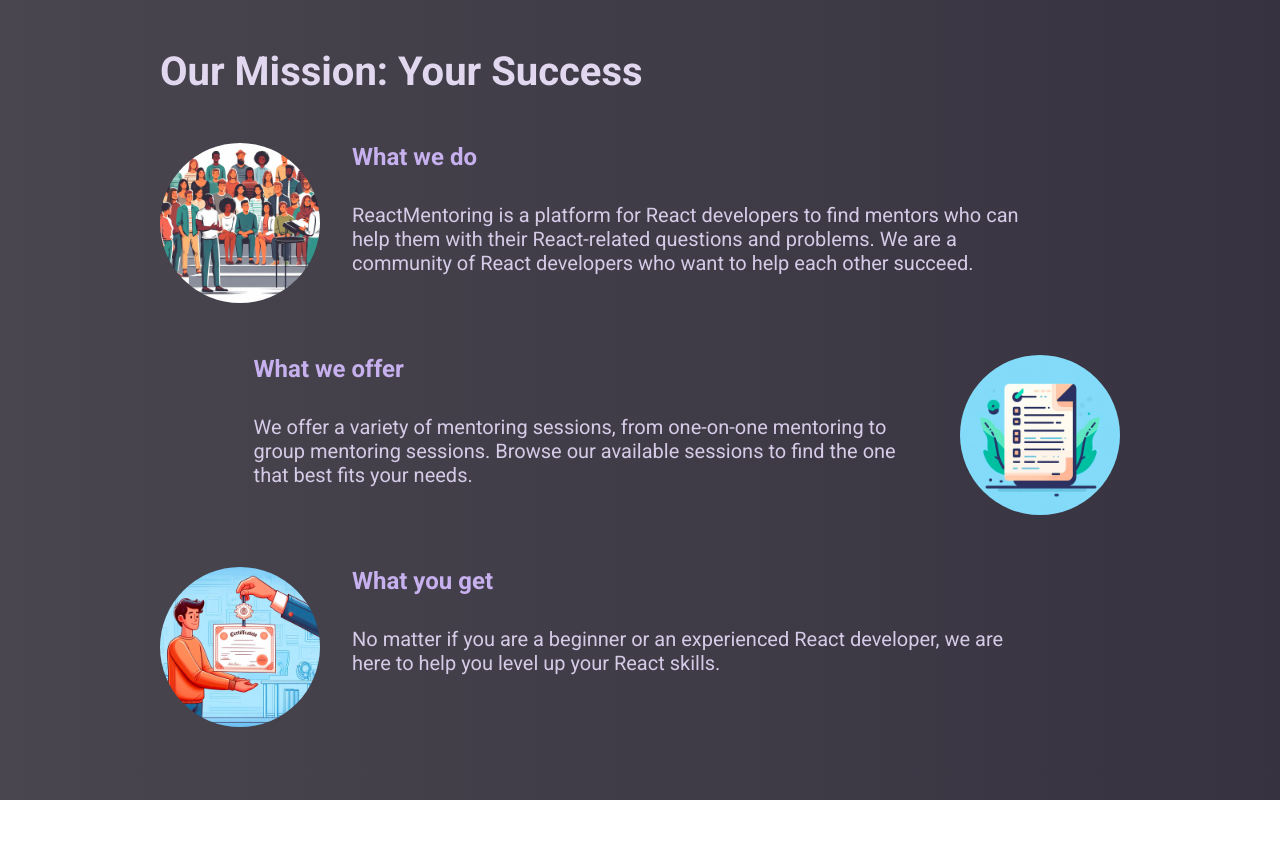
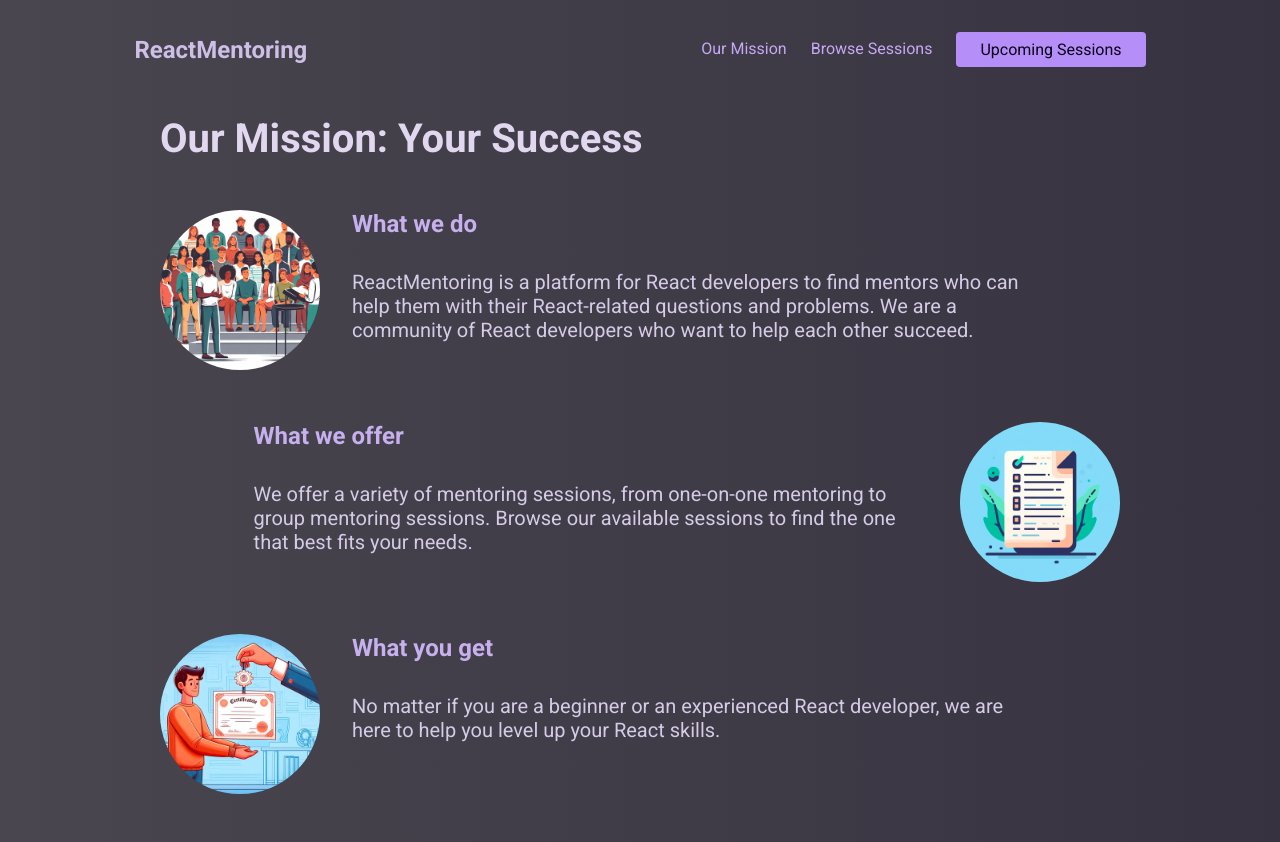
Before and after one commit to rishikesh-negi/ts-react-practice-project, a React (Vite) app: page / in a window 1280 px wide. Before the commit the page ends 800 px from the top, so only its background shows below. Built offline with nearby package versions, Linux system fonts and the light colour scheme.

Commit message:
Wrapped the app Outlet inside the booked sessions context provider component

```diff
--- a/src/pages/Root.tsx
+++ b/src/pages/Root.tsx
@@ -1,10 +1,14 @@
 import { Outlet } from "react-router-dom";
+import Header from "../components/Header";
+import BookedSessionsProvider from "../context/BookedSessionsContext";
 
 export default function Root() {
   return (
     <>
-      {/* Todo: Add Header */}
-      <Outlet />
+      <Header />
+      <BookedSessionsProvider>
+        <Outlet />
+      </BookedSessionsProvider>
     </>
   );
 }
```
